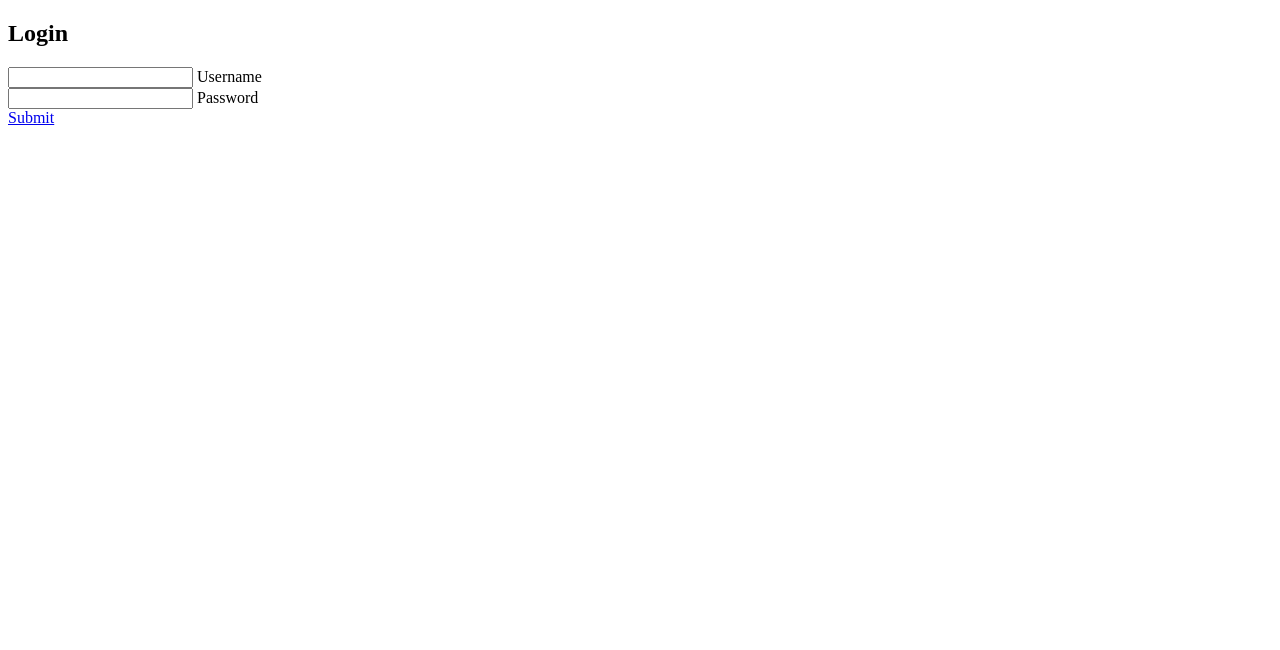
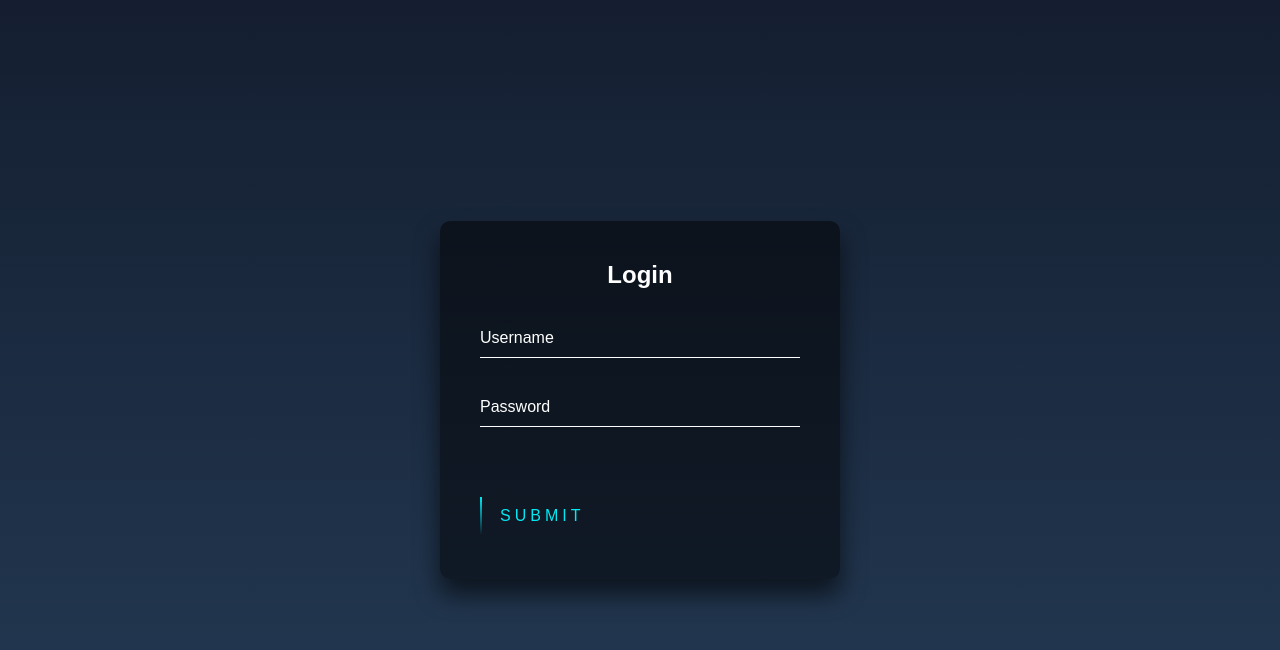
Before and after one commit to Skyl1te/Login-Form, a plain HTML site: page index.html in a window 1280 px wide. Drawn offline with Linux system fonts and the light colour scheme; the site is published under a folder, as on GitHub Pages, so addresses that start at the root find nothing.

Commit message:
Update index.html

```diff
--- a/index.html
+++ b/index.html
@@ -8,7 +8,7 @@
     <link rel='shortcut icon' href=''>
     <meta name='viewport' contents='width=device-width, initial-scale=1.0, maximum-scale=1.0, user-scalable=0'>
     <!--Підключення стилів/шрифтів-->
-    <link rel='stylesheet' href='/css/style.css'>
+    <link rel='stylesheet' href='css/style.css'>
 </head>
 <!--Тіло сторінки-->
 <body>
```
